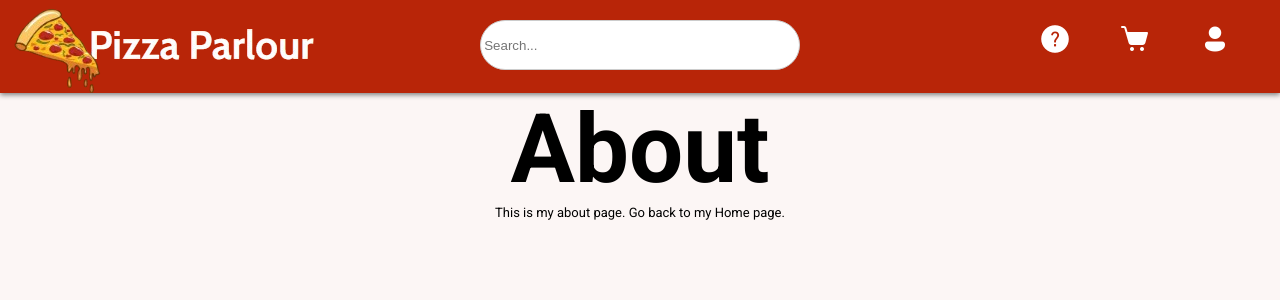
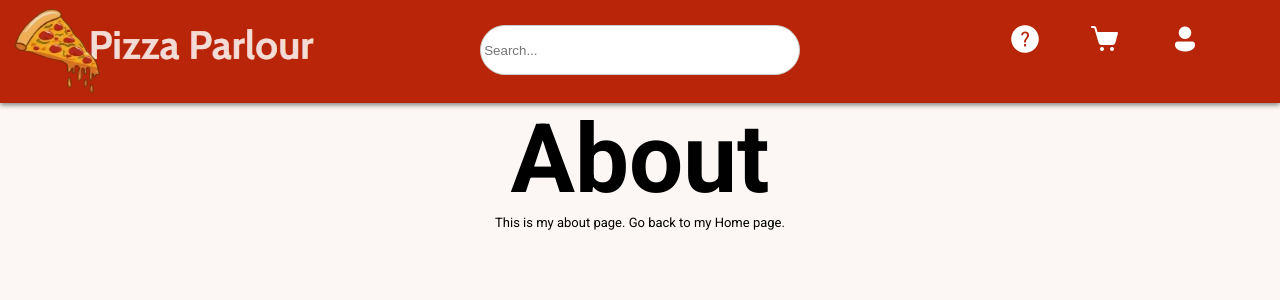
Before and after one commit to lucasarge/takeaway, a Django app: page /about in a window 1280 px wide. Shown: the top 300 px of the page. Run offline with Django 5.2, Linux system fonts and the light colour scheme.

Commit message:
updated navbar w/ links and dropdowns

```diff
--- a/takeaway/static/css/style.css
+++ b/takeaway/static/css/style.css
@@ -100,7 +100,7 @@ input {
     height: 50px;
     padding: 1%;
     border-radius: 50px;
-    margin-top: 20px;
+    margin-top: 25px;
     border: 1px solid #ccc;
 }
 
@@ -257,15 +257,17 @@ a:hover {
 }
 
 .dropdown {
+    display: inline-block;
     position: relative;
-    display: inline-block;
+    float: right;
 }
 
 .dropdown-content {
     display: none;
     position: absolute;
+    right: 0;
     background-color: #f1f1f1;
-    min-width: 160px;
+    min-width: 10px;
     box-shadow: 0px 8px 16px 0px rgba(0,0,0,0.2);
     z-index: 1;
 }
--- a/takeaway/templates/layout.html
+++ b/takeaway/templates/layout.html
@@ -15,24 +15,35 @@
 </head>
 <body>
     <nav>
+        <a class="logo-link" href="/products">
+            <img class="logo" src="/media/logo.png" alt="logo">
+        </a>
 
-        <img class="logo" src="/media/logo.png" alt="logo">
         <div class="searchbar">
             <input type="text" placeholder="Search...">
         </div>
+
         <div class="icons">
-            <div></div>
+
+            <div>
                 <div class="dropdown">
                     <button class="dropbtn">
                         <img src="/media/help-icons8.png" alt="">
                     </button>
+                    <div class="dropdown-content">
+                        <a href="/">Home</a>
+                        <a href="/about">About Us</a>
                     </div>
+                </div>
+            </div>
+
+            <div>
                 <div class="dropdown">
-                <button class="dropbtn">
                     <img src="/media/cart-icons8.png" alt="">
-                </button>
+                </div>
+            </div>
 
-            </div>
+            <div>
                 <div class="dropdown">
                     <button class="dropbtn">
                         <img src="/media/user-icons8.png" alt="">
@@ -40,16 +51,14 @@
                     <div class="dropdown-content">
                         <a href="/users/register">Register</a>
                         <a href="/users/login">Login</a>
-                    <a href="/users/register">Settings</a>
+                        <a href="/admin">Settings</a>
                     </div>
                 </div>
             </div>
-        <!-- <a href="{% url 'products:menu' %}">MENU</a>
-        <a href="/">HOME</a>
-        <a href="/about">ABOUT</a>
-        <a href="/users/register">REGISTER</a>
-        <a href="/users/login">LOGIN</a>
-        <a href="/admin">ADMIN</a> -->
+            <div>
+
+            </div>
+        </div>
     </nav>
     <main>
         {% block content %}
```
Also changed, not shown: takeaway/db.sqlite3. Lines whose indentation alone changed are shown as unchanged.
